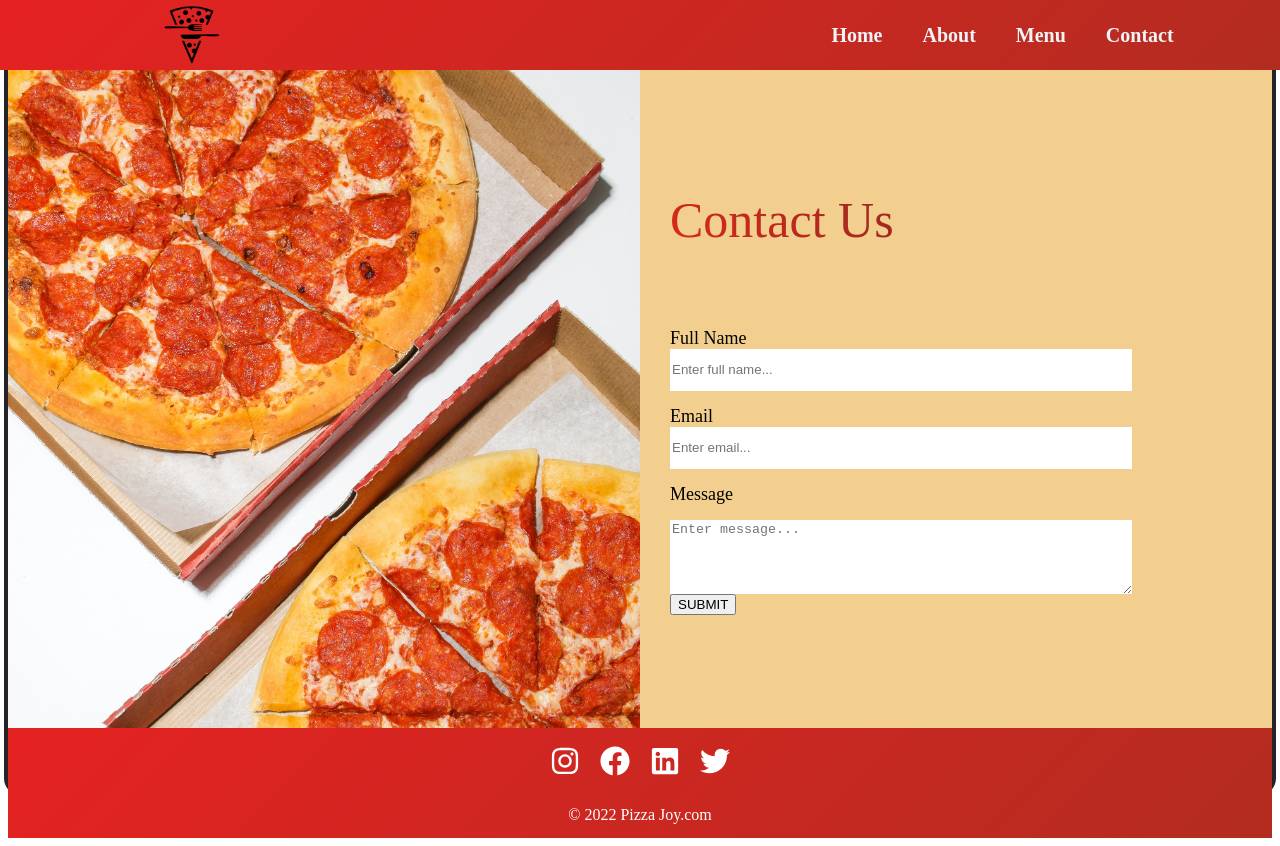
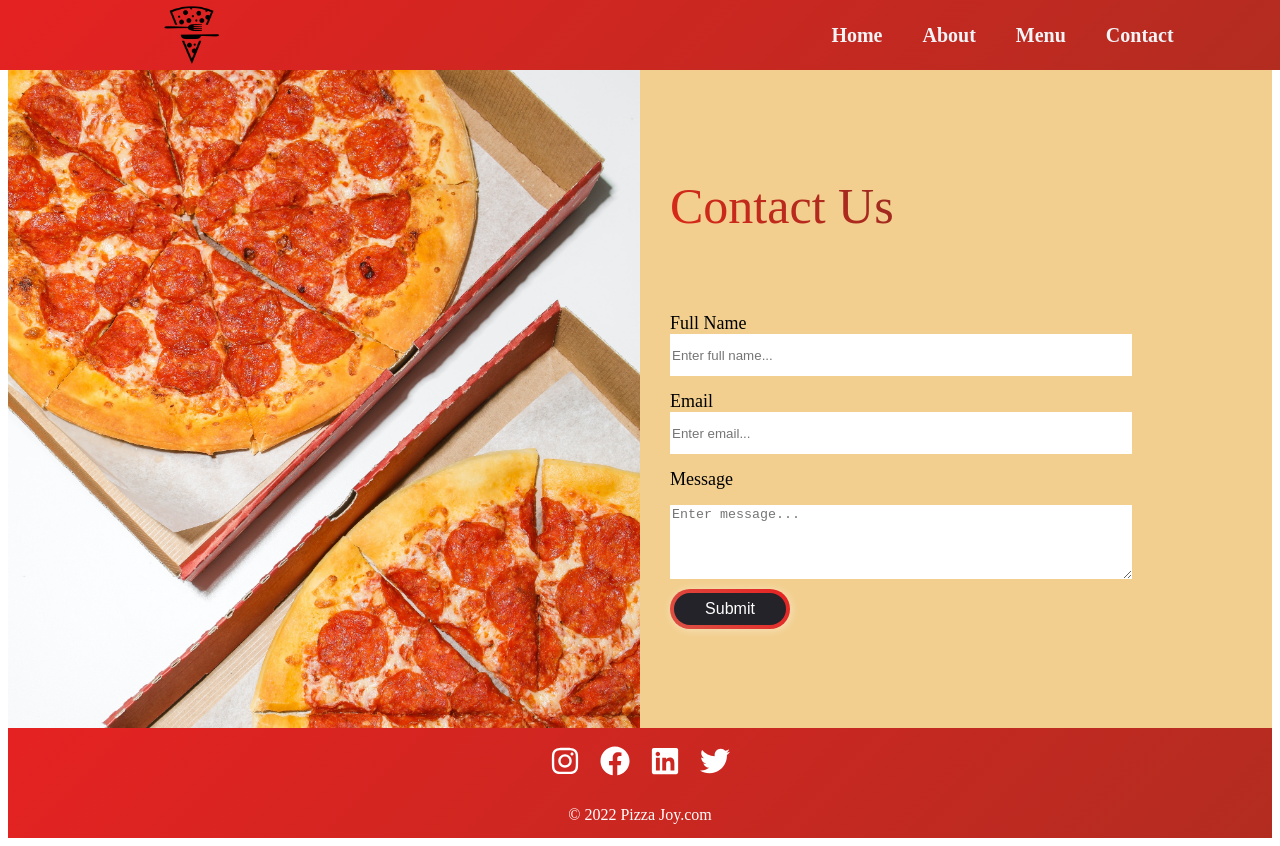
Before and after one commit to MhamadSaid/Restaurant-menu, a React (Create React App) app: page /contact in a window 1280 px wide. Built offline with nearby package versions, Linux system fonts and the light colour scheme.

Commit message:
edit btn

```diff
--- a/src/pages/Contact.js
+++ b/src/pages/Contact.js
@@ -23,11 +23,7 @@ function Contact() {
             name="message"
             required
           ></textarea>
-          <div className="ConactButton">
-            <button href="/">
-              <span class="text">SUBMIT</span>
-            </button>
-          </div>
+          <button className="btn btnc">Submit</button>
         </form>
       </div>
     </div>
```
